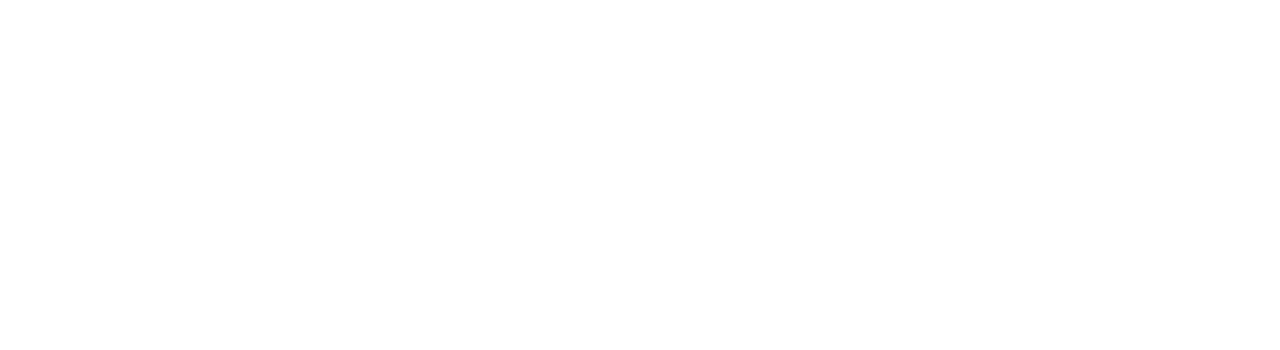
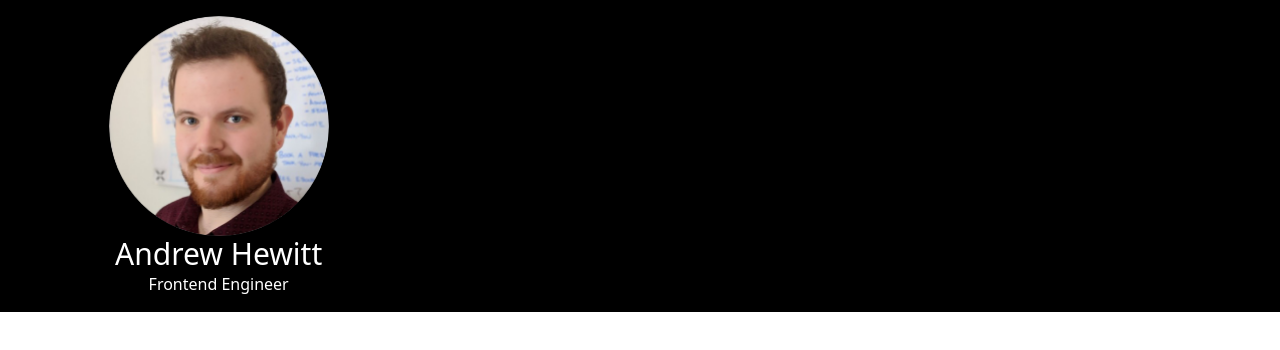
Before and after one commit to ayohdev/porfolio, a Next.js app: page / in a window 1280 px wide. Shown: the top 350 px of the page. Built offline with nearby package versions, Linux system fonts and the light colour scheme.

Commit message:
ProfilePic

```diff
--- /dev/null
+++ b/components/ProfilePic/index.tsx
@@ -0,0 +1,20 @@
+import Image from 'next/image';
+import avatar from '../../assets/andrew_hewitt.png';
+
+const ProfilePic = () => {
+  return (
+    <div className="profile-pic text-center text-white">
+      <Image
+        src={avatar}
+        alt="Picture of the author"
+        width={220}
+        height={220}
+        className="m-auto"
+      />
+      <h1 className="text-3xl">Andrew Hewitt</h1>
+      <h4>Frontend Engineer</h4>
+    </div>
+  );
+};
+
+export default ProfilePic;
--- a/pages/index.tsx
+++ b/pages/index.tsx
@@ -1,13 +1,20 @@
+import Layout from '@/components/Layout';
 import Container from '@/components/Container';
+import Image from 'next/image';
+import ProfilePic from '@/components/ProfilePic';
 
 const Home = () => {
   return (
-    <Container>
-      <div className="grid grid-cols-3 gap-4">
-        <div className="col-span-3 md:col-span-1"></div>
-        <div className="col-span-3 md:col-span-2"></div>
-      </div>
-    </Container>
+    <Layout>
+      <Container>
+        <div className="grid grid-cols-3 gap-4">
+          <div className="col-span-3 md:col-span-1">
+            <ProfilePic />
+          </div>
+          <div className="col-span-3 md:col-span-2"></div>
+        </div>
+      </Container>
+    </Layout>
   );
 };
 
```
Also changed, not shown: assets/andrew_hewitt.png (added).
